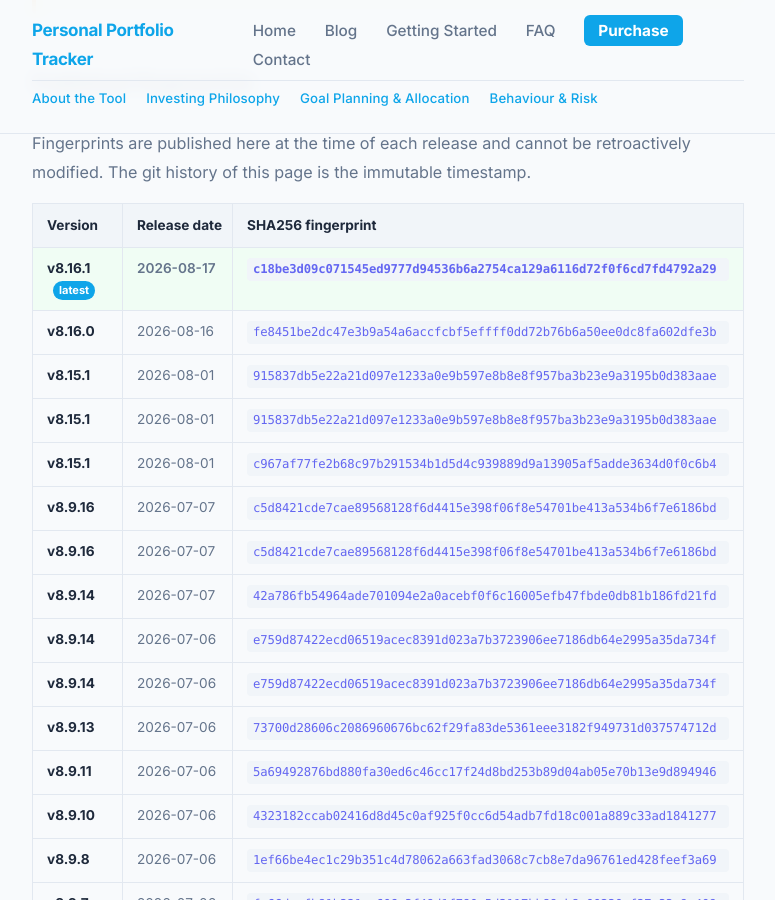
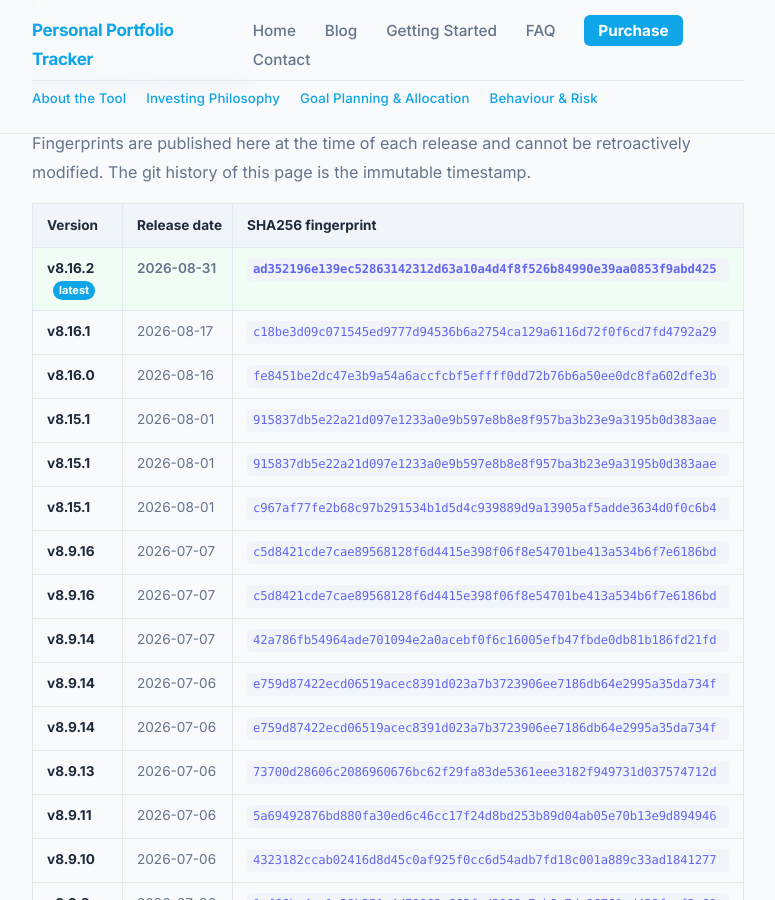
Before and after one commit to srikrishna2024/portfolio-tracker-blog, a Jekyll site: the page built from release-fingerprints/index.html, in a window 1280 px wide and 900 px high, scrolled down 976 px. Shown: the whole window, without its empty margins (252-1027 px from the left). Built offline with Jekyll 4.4.1, drawn with Linux system fonts in a browser that asks for light colours.

Commit message:
release: add v8.16.2 fingerprint

```diff
--- a/release-fingerprints/index.html
+++ b/release-fingerprints/index.html
@@ -40,7 +40,12 @@ title: Release Fingerprints
       </thead>
       <tbody>
         <tr class="fp-current">
-          <td><strong>v8.16.1</strong> <span class="fp-badge">latest</span></td>
+          <td><strong>v8.16.2</strong> <span class="fp-badge">latest</span></td>
+          <td>2026-08-31</td>
+          <td><code class="fp-code">ad352196e139ec52863142312d63a10a4d4f8f526b84990e39aa0853f9abd425</code></td>
+        </tr>
+        <tr>
+          <td><strong>v8.16.1</strong></td>
           <td>2026-08-17</td>
           <td><code class="fp-code">c18be3d09c071545ed9777d94536b6a2754ca129a6116d72f0f6cd7fd4792a29</code></td>
         </tr>
```
